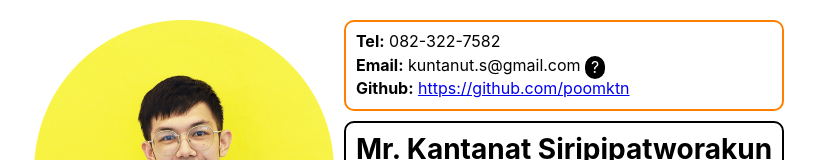
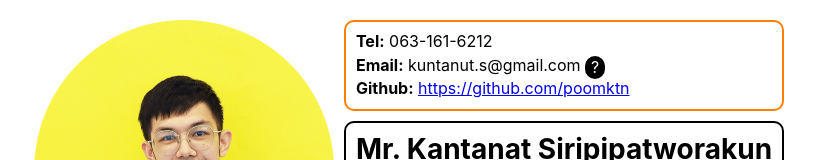
Before and after one commit to poomktn/poomktn-profile-vue, a Vue app: page / in a window 1280 px wide. Shown: the top 160 px of the page, without its empty margins (231-1048 px from the left). Built offline with nearby package versions, Linux system fonts and the light colour scheme.

Commit message:
fix tel and command

```diff
--- a/package.json
+++ b/package.json
@@ -6,7 +6,6 @@
     "dev": "vue-cli-service serve",
     "build": "vue-cli-service build",
     "lint": "vue-cli-service lint",
-    "build-deploy": "yarn build && yarn deploy",
     "deploy": "firebase deploy --only hosting:poomktn-profile-vue"
   },
   "dependencies": {
--- a/src/App.vue
+++ b/src/App.vue
@@ -76,7 +76,7 @@ function print() {
       <img width="300" height="300" :src="require('@/assets/images/Edvisory.png')" alt="" />
       <div class="ml-2">
         <Box color="orange">
-          <div class="mb-1"><b>Tel:</b> 082-322-7582</div>
+          <div class="mb-1"><b>Tel:</b> 063-161-6212</div>
           <div class="flex">
             <b>Email:</b>&nbsp;kuntanut.s@gmail.com&nbsp;
             <div class="relative no-print cursor-default">
```
